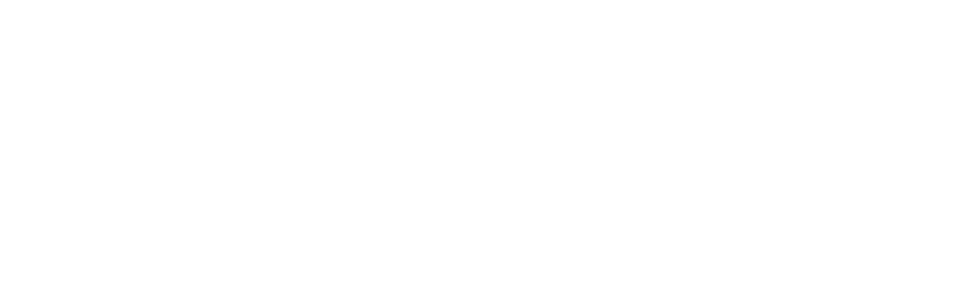
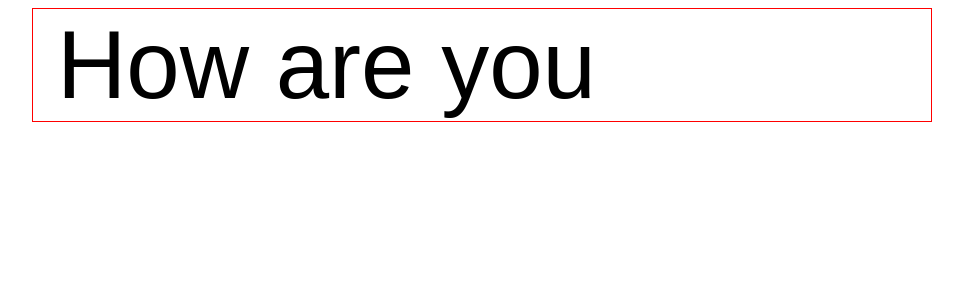
Before and after one commit to GaelAlburo/final-project, a Next.js app in the folder front/: page / in a window 1280 px wide. Shown: the top 300 px of the page, without its empty margins (158-1121 px from the left). Built offline with nearby package versions, Linux system fonts and the light colour scheme; a web font is replaced by a local one.

Commit message:
test(front-home): add text to the home page to test the font

```diff
--- a/front/app/page.jsx
+++ b/front/app/page.jsx
@@ -1,8 +1,15 @@
+"use client";
+import { Container, Typography, useTheme } from "@mui/material";
 
 
 export default function Home() {
+  const theme = useTheme();
+
   return (
-    <>
-    </>
+    <Container maxWidth="md" sx={{border: "1px solid red"}}>
+      <Typography variant="h1">
+        How are you
+      </Typography>
+    </Container>
   );
 }
```
